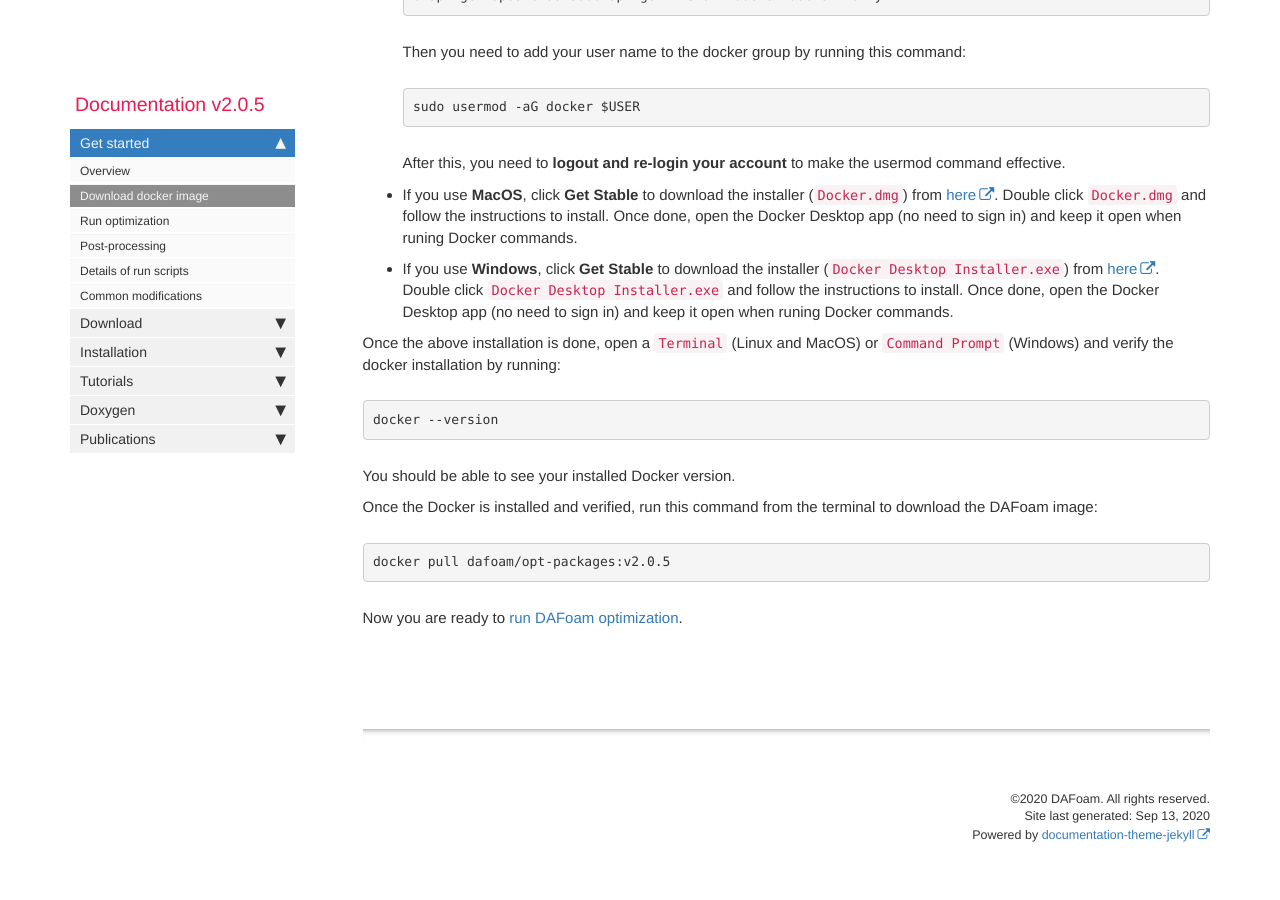
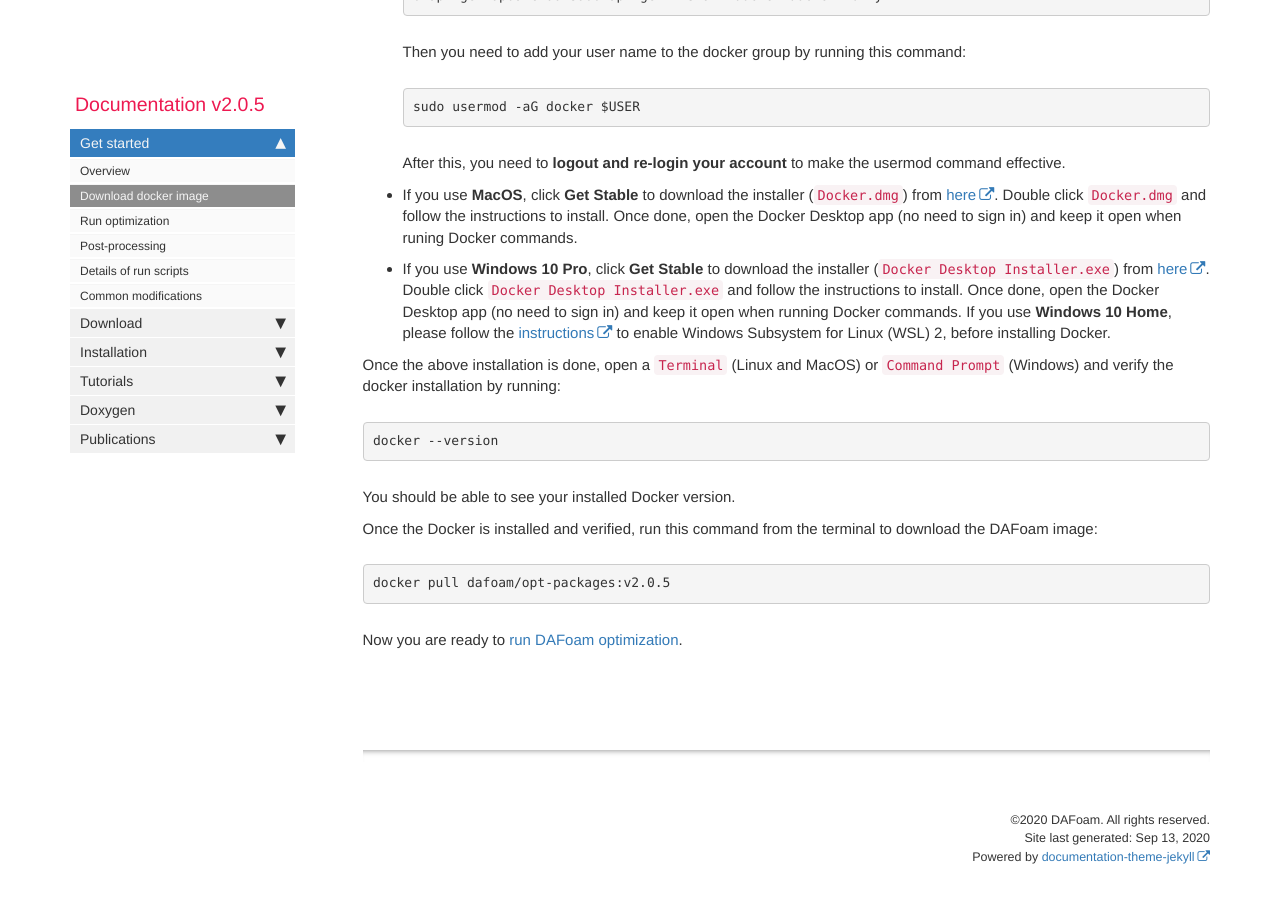
Before and after one commit to DAFoam/DAFoam.github.io, a Jekyll site: the page built from pages/mydoc/mydoc_get_started_download_docker.md, in a window 1280 px wide and 900 px high, scrolled down 487 px. Built offline with Jekyll 4.4.1, drawn with Linux system fonts in a browser that asks for light colours; comment, search, counter and statistics services are not loaded.

Commit message:
content update

```diff
--- a/pages/mydoc/mydoc_get_started_download_docker.md
+++ b/pages/mydoc/mydoc_get_started_download_docker.md
@@ -27,7 +27,7 @@ Here we give examples for Ubuntu, MacOS, and Windows.
 
 - If you use **MacOS**, click **Get Stable** to download the installer (`Docker.dmg`) from [here](https://hub.docker.com/editions/community/docker-ce-desktop-mac). Double click `Docker.dmg` and follow the instructions to install. Once done, open the Docker Desktop app (no need to sign in) and keep it open when runing Docker commands.
 
-- If you use **Windows**, click **Get Stable** to download the installer (`Docker Desktop Installer.exe`) from [here](https://hub.docker.com/editions/community/docker-ce-desktop-windows/). Double click `Docker Desktop Installer.exe` and follow the instructions to install. Once done, open the Docker Desktop app (no need to sign in) and keep it open when runing Docker commands.
+- If you use **Windows 10 Pro**, click **Get Stable** to download the installer (`Docker Desktop Installer.exe`) from [here](https://hub.docker.com/editions/community/docker-ce-desktop-windows/). Double click `Docker Desktop Installer.exe` and follow the instructions to install. Once done, open the Docker Desktop app (no need to sign in) and keep it open when running Docker commands. If you use **Windows 10 Home**, please follow the [instructions](https://docs.docker.com/docker-for-windows/install-windows-home) to enable Windows Subsystem for Linux (WSL) 2, before installing Docker.
 
 Once the above installation is done, open a `Terminal` (Linux and MacOS) or `Command Prompt` (Windows) and verify the docker installation by running:
 
```
